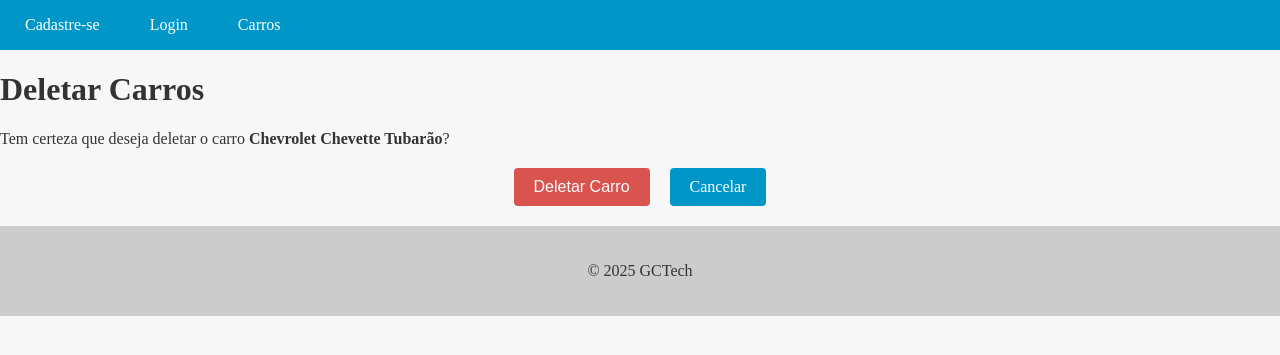
After one commit to ogabrielchagas/python-cars-sales, a Django app: page /car/2/delete/ in a window 1280 px wide. The commit adds this page. Shown: the top 355 px of the page. Run offline with Django 5.2, Linux system fonts and the light colour scheme; data comes from the database, SQL or seed files in the repository; both versions use the stored data as it was after the commit.

Commit message:
add: new template car_delete.html and new route car_delete /car/{pk}/delete. update: added new buttons to update view to go to delete view and changed the save button from update view to return to detail view using reverse_lazy and rewriting the get_success_url from django generec views. All CRUD operations done!

```diff
--- a/app/urls.py
+++ b/app/urls.py
@@ -2,7 +2,7 @@ from django.contrib import admin
 from django.urls import path
 from django.conf import settings
 from django.conf.urls.static import static
-from cars.views import CarsListView, NewCarCreateView, CarDetailView, CarUpdateView
+from cars.views import CarsListView, NewCarCreateView, CarDetailView, CarUpdateView, CarDeleteView
 from accounts.views import register_view, login_view, logout_view
 
 
@@ -15,4 +15,5 @@ urlpatterns = [
     path('new_car/', NewCarCreateView.as_view(), name='new_car'),
     path('car/<int:pk>/', CarDetailView.as_view(), name='car_detail'),
     path('car/<int:pk>/update/', CarUpdateView.as_view(), name='car_update'),
+    path('car/<int:pk>/delete/', CarDeleteView.as_view(), name='car_delete'),
 ] + static(settings.MEDIA_URL, document_root=settings.MEDIA_ROOT)
--- /dev/null
+++ b/cars/templates/car_delete.html
@@ -0,0 +1,64 @@
+{% extends "base.html" %}
+
+{% block content %}
+    <style>
+        .buttons-container {
+            display: flex;
+            justify-content: center;
+            margin-top: 20px;
+            margin-bottom: 20px;
+        }
+
+        .btn {
+            display: inline-block;
+            background-color: #0096c7;
+            color: #fff;
+            border: none;
+            padding: 10px 20px;
+            font-size: 16px;
+            border-radius: 4px;
+            cursor: pointer;
+            transition: background-color 0.3s ease-in-out;
+            margin: 0 10px;
+        }
+
+        .btn:hover {
+            background-color: #108eb8;
+        }
+
+        .btn-danger {
+            background-color: #d9534f;
+            text-decoration: none !important;
+        }
+
+        .btn-danger:hover {
+            background-color: #d2221c;
+        }
+
+        .error-message {
+            color: #d9534f;
+            font-size: 14px;
+            margin-top: 5px;
+        }
+
+        a {
+            text-decoration: none !important;
+        }
+
+    </style>
+    <div class="card">
+        <div class="card-header">
+            <h1 class="card-title">Deletar Carros</h1>
+        </div>
+        <div class="card-body">
+            <p>Tem certeza que deseja deletar o carro <strong>{{ object.brand }}  {{  object.model }}</strong>?</p>
+            <form method="post">
+                {% csrf_token %}
+                <div class="buttons-container">
+                    <button type="submit" class="btn btn-danger">Deletar Carro</button>
+                    <a href="{% url 'car_update' pk=object.pk %}" class="btn btn-secondary">Cancelar</a>
+                </div>
+            </form>
+        </div>
+    </div>
+{% endblock %}
--- a/cars/templates/car_detail.html
+++ b/cars/templates/car_detail.html
@@ -89,6 +89,7 @@
   </div>
   <div class="buttons-container">
     <a href="{% url 'car_update' pk=object.pk %}" class="btn btn-primary">Editar</a>
+    <a href="{% url 'car_delete' pk=object.pk %}" class="btn btn-danger">Deletar</a>
     <a href="{% url 'cars_list' %}" class="btn btn-primary">Voltar</a>
 </div>
 {% endblock %}
--- a/cars/templates/car_update.html
+++ b/cars/templates/car_update.html
@@ -113,6 +113,7 @@
         <div>
             <div class="buttons-container">
                 <input type="submit" value="Salvar Alterações" class="btn btn-primary">
+                <a href="{% url 'car_delete' pk=object.pk %}" class="btn btn-danger">Deletar</a>
                 <a href="{% url 'cars_list' %}" class="btn btn-secondary">Cancelar</a>
             </div>
         </div>
--- a/cars/views.py
+++ b/cars/views.py
@@ -1,8 +1,9 @@
 from django.shortcuts import render, redirect
+from django.urls import reverse_lazy
 from cars.models import Car
 from cars.forms import CarModelForm
 from django.views import View
-from django.views.generic import ListView, CreateView, DetailView, UpdateView
+from django.views.generic import ListView, CreateView, DetailView, UpdateView, DeleteView
 
 class CarsListView(ListView):
     model = Car
@@ -32,4 +33,11 @@ class CarUpdateView(UpdateView):
     model = Car
     form_class = CarModelForm
     template_name = 'car_update.html'
+
+    def get_success_url(self):
+        return reverse_lazy('car_detail', kwargs={'pk': self.object.pk})
+
+class CarDeleteView(DeleteView):
+    model = Car
+    template_name = 'car_delete.html'
     success_url = '/cars/'
```
Also changed, not shown: db.sqlite3.
